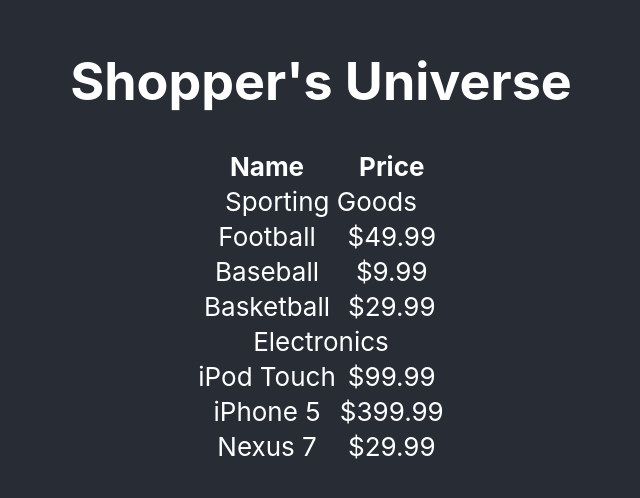
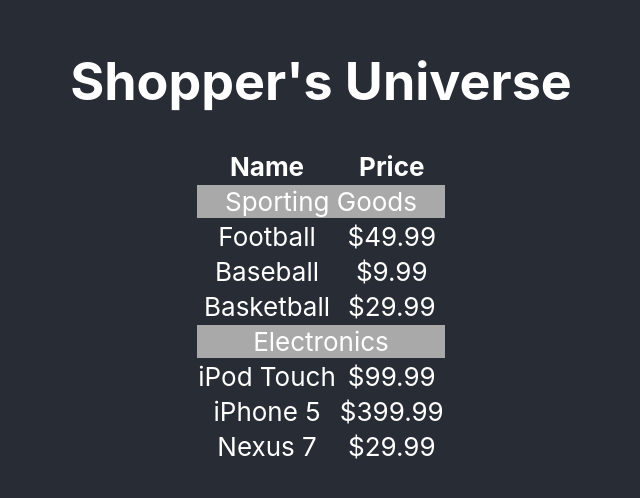
Before and after one commit to pangnem/react-begins, a React (Create React App) app: page / in a window 1280 px wide. Shown: the part 160-658 px from the top of the page, without its empty margins (319-959 px from the left). Built offline with nearby package versions, Linux system fonts and the light colour scheme.

Commit message:
feat: ProductGrid CSS 추가
카테고리 행이 잘 보이도록 변경

```diff
--- /dev/null
+++ b/src/ProductGrid.css
@@ -0,0 +1,3 @@
+.category {
+    background-color: darkgray;
+}
--- a/src/ProductGrid.js
+++ b/src/ProductGrid.js
@@ -1,4 +1,5 @@
 import React from 'react';
+import './ProductGrid.css'
 
 export class ProductGrid extends React.Component {
 
```
